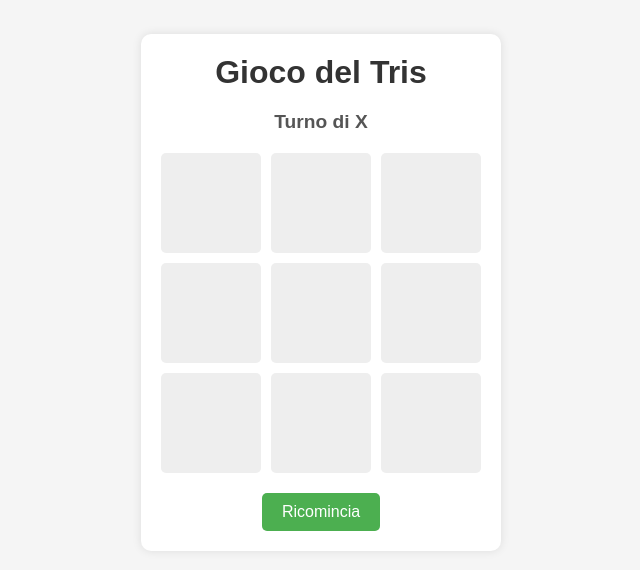
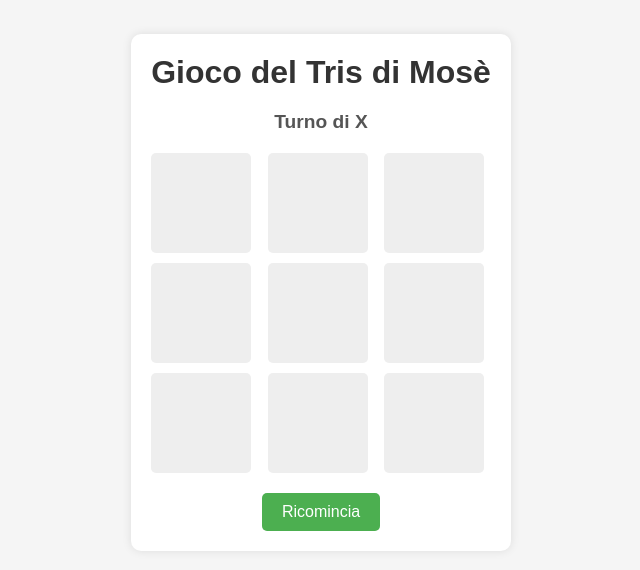
Before and after one commit to Ebuilube/tris-game, a plain HTML site: page index.html in a window 1280 px wide. Shown: the part 108-678 px from the top of the page, without its empty margins (319-959 px from the left). Drawn offline with Linux system fonts and the light colour scheme.

Commit message:
personalizzazione

```diff
--- a/index.html
+++ b/index.html
@@ -8,7 +8,7 @@
 </head>
 <body>
     <div class="container">
-        <h1>Gioco del Tris</h1>
+        <h1>Gioco del Tris di Mosè</h1>
         <div class="status" id="status">Turno di X</div>
         <div class="board" id="board">
             <div class="cell" data-cell-index="0"></div>
```
